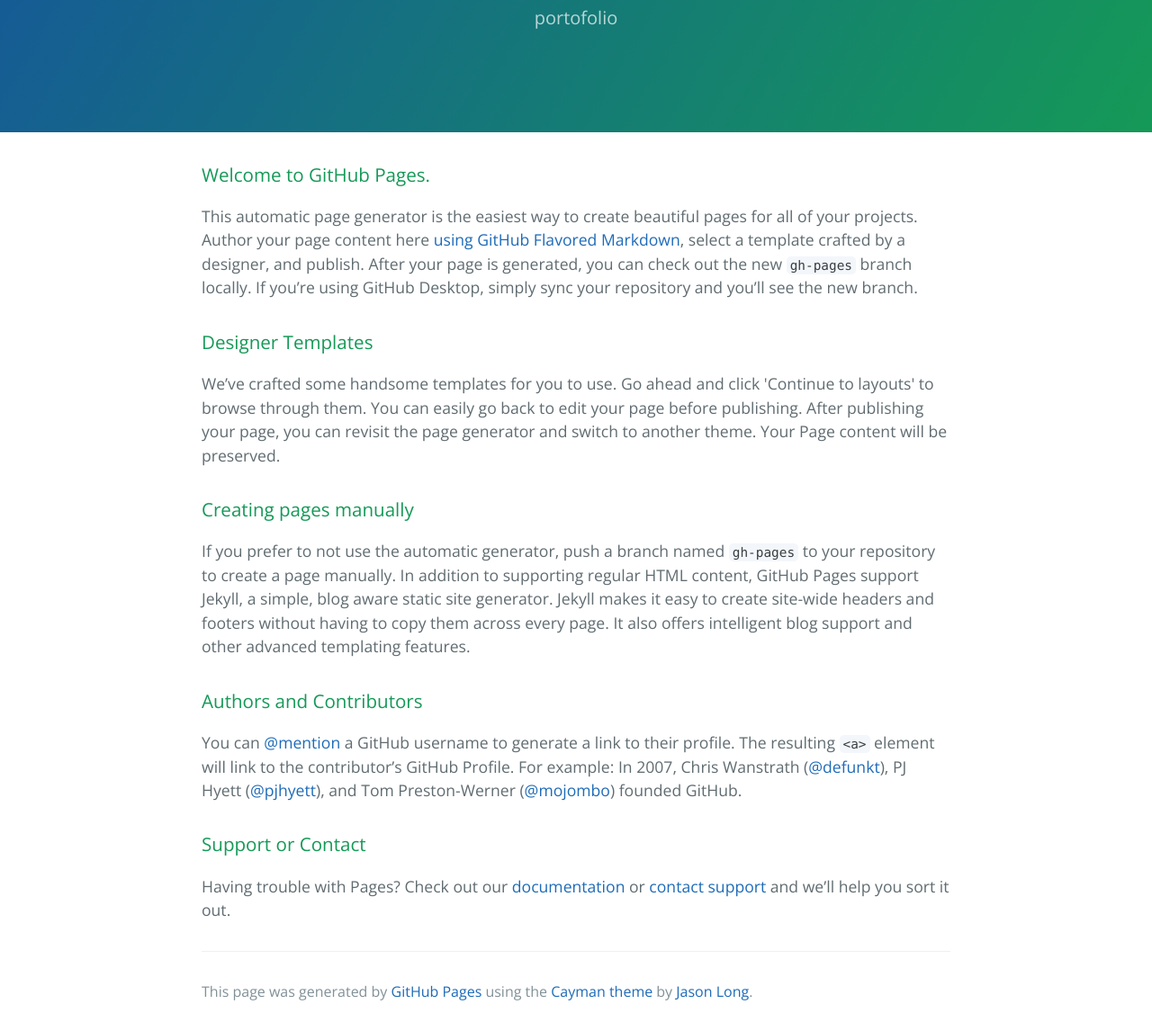
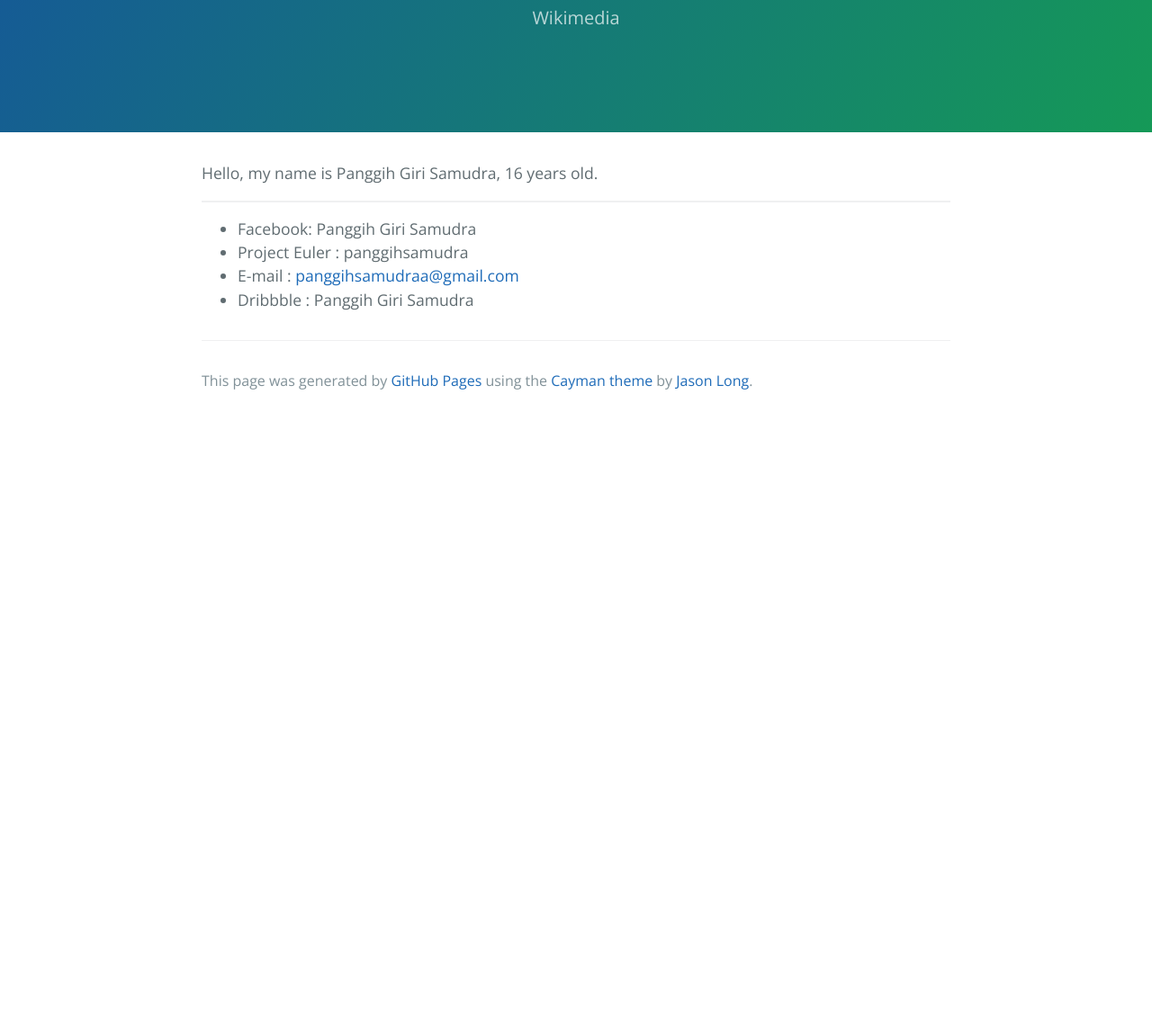
Before and after one commit to panggihsamudra/panggihsamudra.github.io, a plain HTML site: page index.html in a window 1280 px wide. Shown: the part 170-1316 px from the top of the page at 90% size. After the commit the page ends 800 px from the top, so only its background shows below. Drawn offline with nearby package versions, Linux system fonts and the light colour scheme.

Commit message:
Replace master branch with page content via GitHub

```diff
--- a/index.html
+++ b/index.html
@@ -2,7 +2,7 @@
 <html lang="en-us">
   <head>
     <meta charset="UTF-8">
-    <title>Panggihsamudra.GitHub.io by panggihsamudra</title>
+    <title>Panggih Giri Samudra by panggihsamudra</title>
     <meta name="viewport" content="width=device-width, initial-scale=1">
     <link rel="stylesheet" type="text/css" href="stylesheets/normalize.css" media="screen">
     <link href='https://fonts.googleapis.com/css?family=Open+Sans:400,700' rel='stylesheet' type='text/css'>
@@ -11,35 +11,22 @@
   </head>
   <body>
     <section class="page-header">
-      <h1 class="project-name">Panggihsamudra.GitHub.io</h1>
-      <h2 class="project-tagline">portofolio</h2>
+      <h1 class="project-name">Panggih Giri Samudra</h1>
+      <h2 class="project-tagline">Wikimedia</h2>
     </section>
 
     <section class="main-content">
-      <h3>
-<a id="welcome-to-github-pages" class="anchor" href="#welcome-to-github-pages" aria-hidden="true"><span aria-hidden="true" class="octicon octicon-link"></span></a>Welcome to GitHub Pages.</h3>
+      <p>Hello, my name is Panggih Giri Samudra, 16 years old.</p>
 
-<p>This automatic page generator is the easiest way to create beautiful pages for all of your projects. Author your page content here <a href="https://guides.github.com/features/mastering-markdown/">using GitHub Flavored Markdown</a>, select a template crafted by a designer, and publish. After your page is generated, you can check out the new <code>gh-pages</code> branch locally. If you’re using GitHub Desktop, simply sync your repository and you’ll see the new branch.</p>
+<hr>
 
-<h3>
-<a id="designer-templates" class="anchor" href="#designer-templates" aria-hidden="true"><span aria-hidden="true" class="octicon octicon-link"></span></a>Designer Templates</h3>
-
-<p>We’ve crafted some handsome templates for you to use. Go ahead and click 'Continue to layouts' to browse through them. You can easily go back to edit your page before publishing. After publishing your page, you can revisit the page generator and switch to another theme. Your Page content will be preserved.</p>
-
-<h3>
-<a id="creating-pages-manually" class="anchor" href="#creating-pages-manually" aria-hidden="true"><span aria-hidden="true" class="octicon octicon-link"></span></a>Creating pages manually</h3>
-
-<p>If you prefer to not use the automatic generator, push a branch named <code>gh-pages</code> to your repository to create a page manually. In addition to supporting regular HTML content, GitHub Pages support Jekyll, a simple, blog aware static site generator. Jekyll makes it easy to create site-wide headers and footers without having to copy them across every page. It also offers intelligent blog support and other advanced templating features.</p>
-
-<h3>
-<a id="authors-and-contributors" class="anchor" href="#authors-and-contributors" aria-hidden="true"><span aria-hidden="true" class="octicon octicon-link"></span></a>Authors and Contributors</h3>
-
-<p>You can <a href="https://help.github.com/articles/basic-writing-and-formatting-syntax/#mentioning-users-and-teams" class="user-mention">@mention</a> a GitHub username to generate a link to their profile. The resulting <code>&lt;a&gt;</code> element will link to the contributor’s GitHub Profile. For example: In 2007, Chris Wanstrath (<a href="https://github.com/defunkt" class="user-mention">@defunkt</a>), PJ Hyett (<a href="https://github.com/pjhyett" class="user-mention">@pjhyett</a>), and Tom Preston-Werner (<a href="https://github.com/mojombo" class="user-mention">@mojombo</a>) founded GitHub.</p>
-
-<h3>
-<a id="support-or-contact" class="anchor" href="#support-or-contact" aria-hidden="true"><span aria-hidden="true" class="octicon octicon-link"></span></a>Support or Contact</h3>
-
-<p>Having trouble with Pages? Check out our <a href="https://help.github.com/pages">documentation</a> or <a href="https://github.com/contact">contact support</a> and we’ll help you sort it out.</p>
+<ul>
+<li>Facebook: Panggih Giri Samudra</li>
+<li>Project Euler : panggihsamudra</li>
+<li>E-mail : <a href="mailto:panggihsamudraa@gmail.com">panggihsamudraa@gmail.com</a>
+</li>
+<li>Dribbble : Panggih Giri Samudra</li>
+</ul>
 
       <footer class="site-footer">
 
```
Also changed, not shown: params.json (+3 -3 lines).
